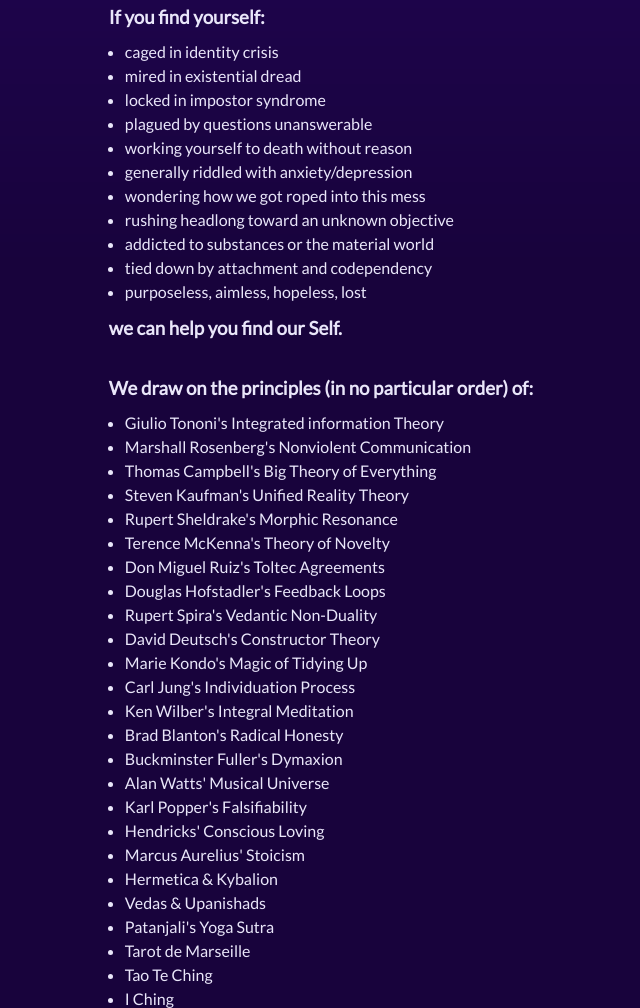
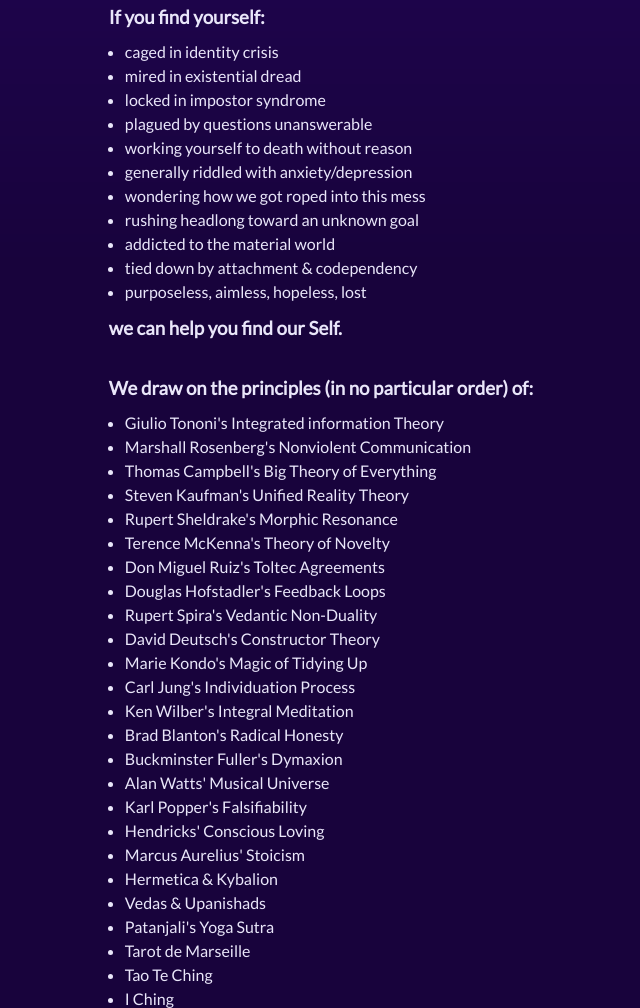
Before and after one commit to Atmanautica/atmanaut.us, a plain HTML site: page index.html in a window 1280 px wide. Shown: the part 957-1965 px from the top of the page, without its empty margins (160-800 px from the left). Drawn offline with nearby package versions, Linux system fonts and the light colour scheme.

Commit message:
shortening wrapped lines

```diff
--- a/index.html
+++ b/index.html
@@ -33,9 +33,9 @@
         <li>working yourself to death without reason</li>
         <li>generally riddled with anxiety/depression</li>
         <li>wondering how we got roped into this mess</li>
-        <li>rushing headlong toward an unknown objective</li>
-        <li>addicted to substances or the material world</li>
-        <li>tied down by attachment and codependency</li>
+        <li>rushing headlong toward an unknown goal</li>
+        <li>addicted to the material world</li>
+        <li>tied down by attachment &amp; codependency</li>
         <li>purposeless, aimless, hopeless, lost</li>
         <h3>we can help you find our Self.</h3>
       </ul>
```
